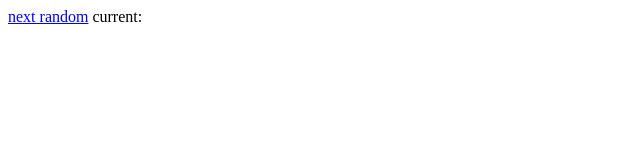
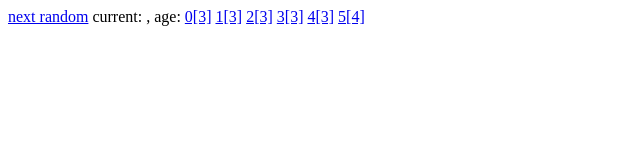
Before and after one commit to jackdoe/man-against-machine, a plain HTML site: page index.html in a window 1280 px wide. Shown: the whole page, without its empty margins (0-640 px from the left). Drawn offline with Linux system fonts and the light colour scheme.

Commit message:
add local storage to pick ages

```diff
--- a/index.html
+++ b/index.html
@@ -1,9 +1,13 @@
 <!DOCTYPE html>
 <html>
   <body>
-    <a href="javascript: next()">next random</a> current: <b id='current'></b><br>
+    <a href="javascript: next()">next random</a> current: <b id='current'></b>, age: <span id='ages'><b id='selected_age'></b></span><br>
     <div id="player"></div>
     <script>
+var VIDEOS = undefined;
+var CURRENT = undefined;
+var ITER = 0;
+
 var shuffle = function(array) {
     // http://stackoverflow.com/a/6274398/1075083
     var counter = array.length, temp, index;
@@ -17,27 +21,27 @@ var shuffle = function(array) {
     return array;
 }
 
-var add = function(into, age, id, title) {
-    if (!into[age])
-        into[age] = [];
-    into[age].push({id: id, title: title});
+var add = function(into, from, to, id, title) {
+    for (var age = from; age <= to; age++) {
+        if (!into[age])
+            into[age] = [];
+        into[age].push({id: id, title: title});
+    }
 }
 
 var populate = function() {
     var v = {};
 
-    add(v, 5, 'L0MK7qz13bU', 'frozen');
-    add(v, 5, 'hSQxjB1Jdkw', 'finger song');
-    add(v, 5, 'u9zAJz2wyG8', 'peppa');
+    add(v, 0, 5, 'L0MK7qz13bU', 'frozen');
+    add(v, 0, 5, 'hSQxjB1Jdkw', 'finger song');
+    add(v, 0, 5, 'u9zAJz2wyG8', 'peppa');
+    add(v, 5, 5, 'XU1y7pX7dNo', 'kids-yoga');
 
     return v;
 }
 
-var VIDEOS = shuffle(populate()[5]); // only age 5
-
-var idx = 0;
 var pick = function() {
-    var obj = VIDEOS[idx++ % VIDEOS.length]
+    var obj = CURRENT[ITER++ % CURRENT.length]
     document.getElementById('current').innerHTML = JSON.stringify(obj);
     return obj.id;
 }
@@ -47,7 +51,7 @@ tag.src = "https://www.youtube.com/iframe_api";
 var firstScriptTag = document.getElementsByTagName('script')[0];
 firstScriptTag.parentNode.insertBefore(tag, firstScriptTag);
 var player;
-function onYouTubeIframeAPIReady() {
+var onYouTubeIframeAPIReady = function() {
     player = new YT.Player('player', {
         height: window.innerHeight - 40,
         width: window.innerWidth - 20,
@@ -59,18 +63,35 @@ function onYouTubeIframeAPIReady() {
     });
 }
 
-function onPlayerReady(event) {
+var onPlayerReady = function(event) {
     event.target.playVideo();
 }
 
-function next() {
+var next = function() {
     player.loadVideoById(pick());
 }
 
-function onPlayerStateChange(event) {
+var onPlayerStateChange = function(event) {
     if (event.data == YT.PlayerState.ENDED)
         next();
 }
+
+var init = function() {
+    VIDEOS = populate();
+    CURRENT = shuffle(VIDEOS[localStorage.age || 5])
+
+    var s = '';
+    for (var k in VIDEOS) {
+        var inner = k + '[' + VIDEOS[k].length + ']';
+        if (localStorage.age == k)
+            s += inner + '&nbsp;';
+        else
+            s += '<a href="javascript: localStorage.age=' + k + '; init(); next(); ">' + inner  +'</a>&nbsp;';
+    }
+    document.getElementById('ages').innerHTML = s;
+}
+
+init();
     </script>
   </body>
 </html>
```
Also changed, not shown: README.txt.
